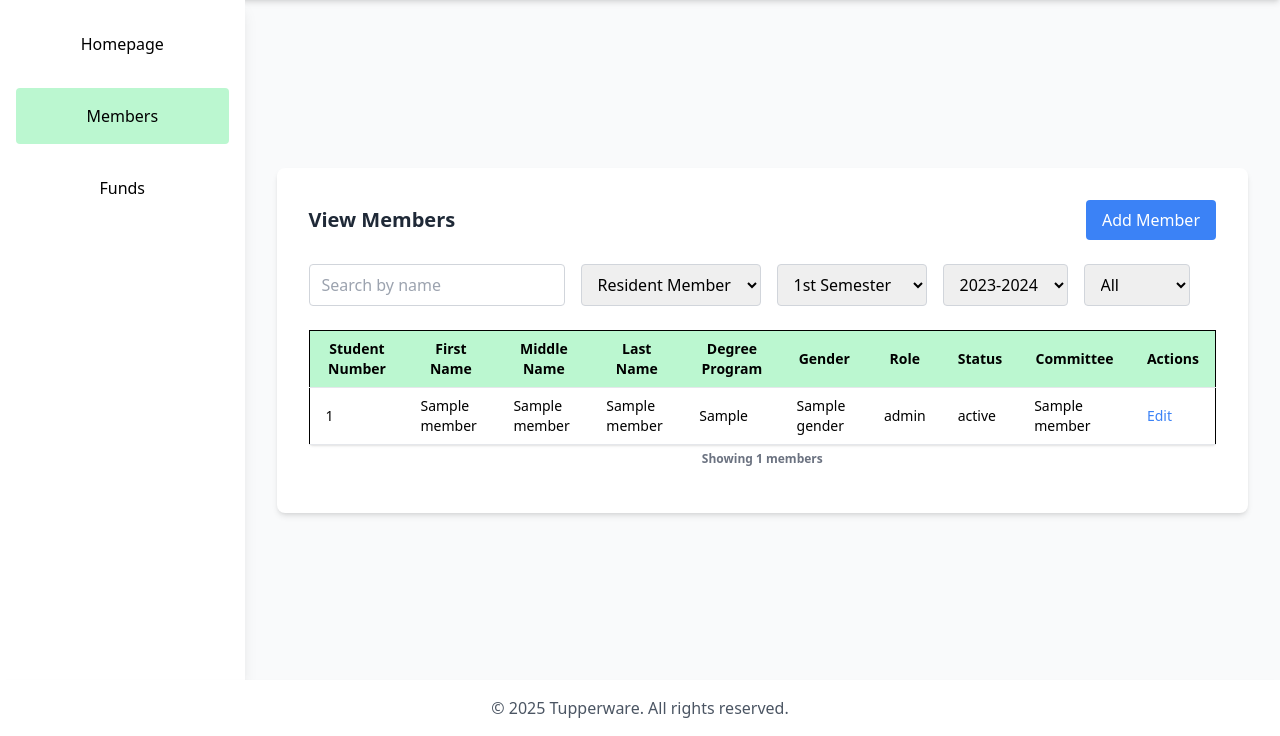
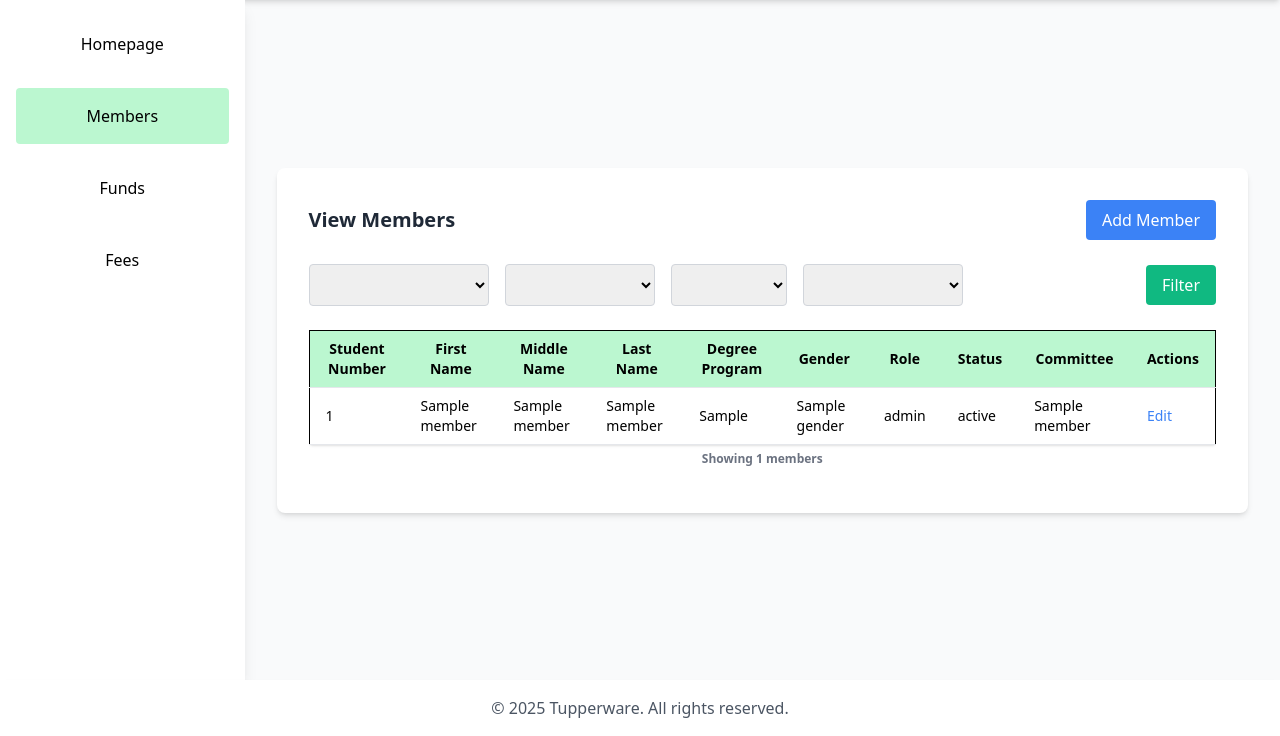
Before and after one commit to alexgaaranes/Final-Project-CMSC127, a Flask app: template app/templates/org/org_members.html in a window 1280 px wide. Shown: the part 64-800 px from the top of the page. Run offline with Flask 3, Linux system fonts and the light colour scheme; the template is opened without the code that fills it: most values are stand-ins (such as "Sample title", 1, 10 or a date in 2020); some libraries are stand-ins or nearby versions.

Commit message:
feat: integrated filtering to members view page

```diff
--- a/app/templates/org/org_members.html
+++ b/app/templates/org/org_members.html
@@ -19,6 +19,8 @@
                 <a href="/org/home" class="py-4 px-4 rounded hover:bg-green-100 transition-colors font-medium w-full text-center">Homepage</a>
                 <a href="/org/members" class="py-4 px-4 bg-green-200 rounded hover:bg-green-100 transition-colors font-medium w-full text-center">Members</a>
                 <a href="/org/funds" class="py-4 px-4 rounded hover:bg-green-100 transition-colors font-medium w-full text-center">Funds</a>
+                <a href="/org/fees" class="py-4 px-4 rounded hover:bg-green-100 transition-colors font-medium w-full text-center {% if active_page == 'funds' %}bg-green-200 font-bold{% endif %}">Fees</a>
+
             </nav>
         </aside>
         <main class="flex-grow flex flex-col items-center justify-center p-8">
@@ -28,34 +30,44 @@
                     <button class="py-2 px-4 bg-blue-500 text-white mb-6 rounded add-button">Add Member</button>
                 </div>
                 <!-- Filters -->
+                <form action="/org/members" method="post" onsubmit ="preventDefault()">
                 <div class="mb-6 flex justify-between items-center">
                     <!--Role-->
                     <div class="flex gap-4">
-                        <input type="text" placeholder="Search by name" class="px-3 py-2 border border-gray-300 rounded focus:outline-none focus:ring focus:ring-[#6e101d] w-64">
-                        <select class="px-3 py-2 border border-gray-300 rounded focus:outline-none focus:ring focus:ring-[#6e101d]">
+                        <select id="role" name="role" class="px-3 py-2 border border-gray-300 rounded focus:outline-none focus:ring focus:ring-[#6e101d] onChange">
+                            <option value="all">All Member Roles</option>
                             <option value="resident-member">Resident Member</option>
                             <option value="executive">Executive</option>
                         </select>
                         <!--Sem and Acad Year -->
-                        <select class="px-3 py-2 border border-gray-300 rounded focus:outline-none focus:ring focus:ring-[#6e101d]">
-                            <option value="1st-sem">1st Semester</option>
-                            <option value="2nd-sem">2nd Semester</option>
+                        <select id="sem" name="sem" class="px-3 py-2 border border-gray-300 rounded focus:outline-none focus:ring focus:ring-[#6e101d]">
+                            <option value="all">All Semesters</option>
+                            <option value="1">1st Semester</option>
+                            <option value="2">2nd Semester</option>
                         </select>
-                        <select class="px-3 py-2 border border-gray-300 rounded focus:outline-none focus:ring focus:ring-[#6e101d]">
-                            <!-- TODO: From founding date to present -->
-                            <option value="2023-2024">2023-2024</option>
-                            <option value="2024-2025">2024-2025</option>
-                            <option value="2025-2026">2025-2026</option>
-                        </select>
+
                         <!--Status-->
-                        <select class="px-3 py-2 border border-gray-300 rounded focus:outline-none focus:ring focus:ring-[#6e101d]">
-                            <option value="all">All</option>
+                        <select id="status" name="status" class="px-3 py-2 border border-gray-300 rounded focus:outline-none focus:ring focus:ring-[#6e101d]">
+                            <option value="all">All Status</option>
                             <option value="active">Active</option>
                             <option value="inactive">Inactive</option>
                             <option value="alumni">Alumni</option>
                         </select>
+                         <select id="committee" name="committee" class="px-3 py-2 border border-gray-300 rounded focus:outline-none focus:ring focus:ring-[#6e101d]">
+                            <option value="all">All Committees</option>
+                            {% for com in coms %}
+                            <option value="{{ com.committee_name }}">{{ com.committee_name }}</option>
+                            {% else %}
+
+                            {% endfor %}
+                        </select>
                     </div>
+                    <button type="submit" class="py-2 px-4 bg-emerald-500 text-white rounded hover:bg-emerald-700">Filter</button>
+
                 </div>
+
+
+                </form>
                 <div class="overflow-x-auto">
                     <!-- Create a table base on the sent data from the route (TODO: add filtering)-->
                     <table class="min-w-full bg-white border border-black rounded shadow">
@@ -186,7 +198,7 @@
         <p class="text-center text-gray-600">&copy; 2025 Tupperware. All rights reserved.</p>
     </footer>
 </body>
-<script>
+<script type="text/javascript">
     // Edit modal funcs
     function openEditModal(member) {
         document.getElementById('std_num').innerText = member.std_num;
@@ -222,5 +234,14 @@
             openAddModal();
         })
     })
+
+
+    filters = JSON.parse('{{ filter|tojson|safe }}')
+    document.getElementById("role").value = filters[0]
+    document.getElementById("sem").value = filters[1]
+    document.getElementById("status").value = filters[2]
+    document.getElementById("committee").value = filters[3]
+
+
 </script>
 </html>
```
Also changed, not shown: app/models/member.py (+11 -7 lines), app/routes/main.py (+19 -3 lines).
